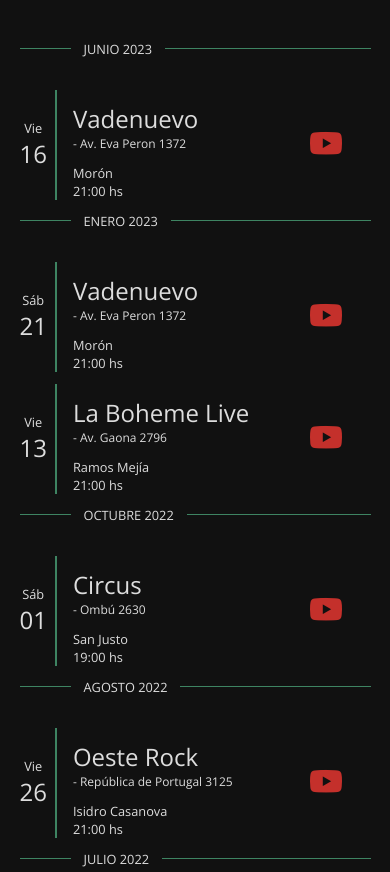
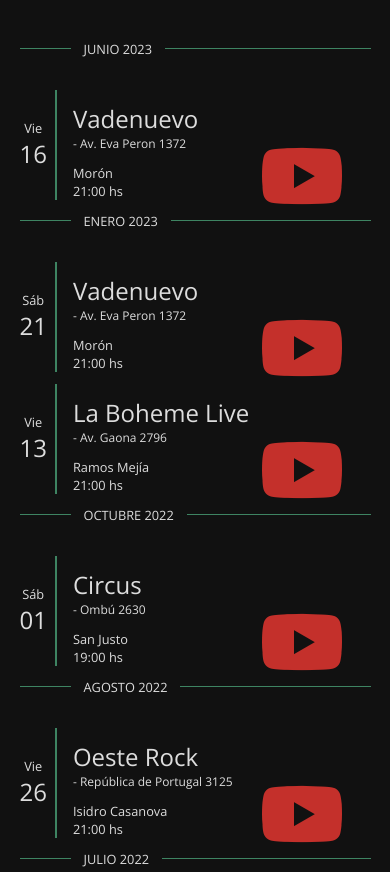
Before and after one commit to nachochona/Pluviam, a plain HTML site: page index.html in a window 390 px wide. Shown: the part 2160-3032 px from the top of the page. Drawn offline with nearby package versions, Linux system fonts and the light colour scheme; files that its build step writes are made by us from their sources.

Commit message:
modified:   style/imports/media.scss

```diff
--- a/style/imports/media.scss
+++ b/style/imports/media.scss
@@ -95,7 +95,7 @@
                 z-index: -1;
                 a{
                     i{
-                        font-size: 2em;
+                        font-size: 5em;
                     }
                 }
                 span {
```
